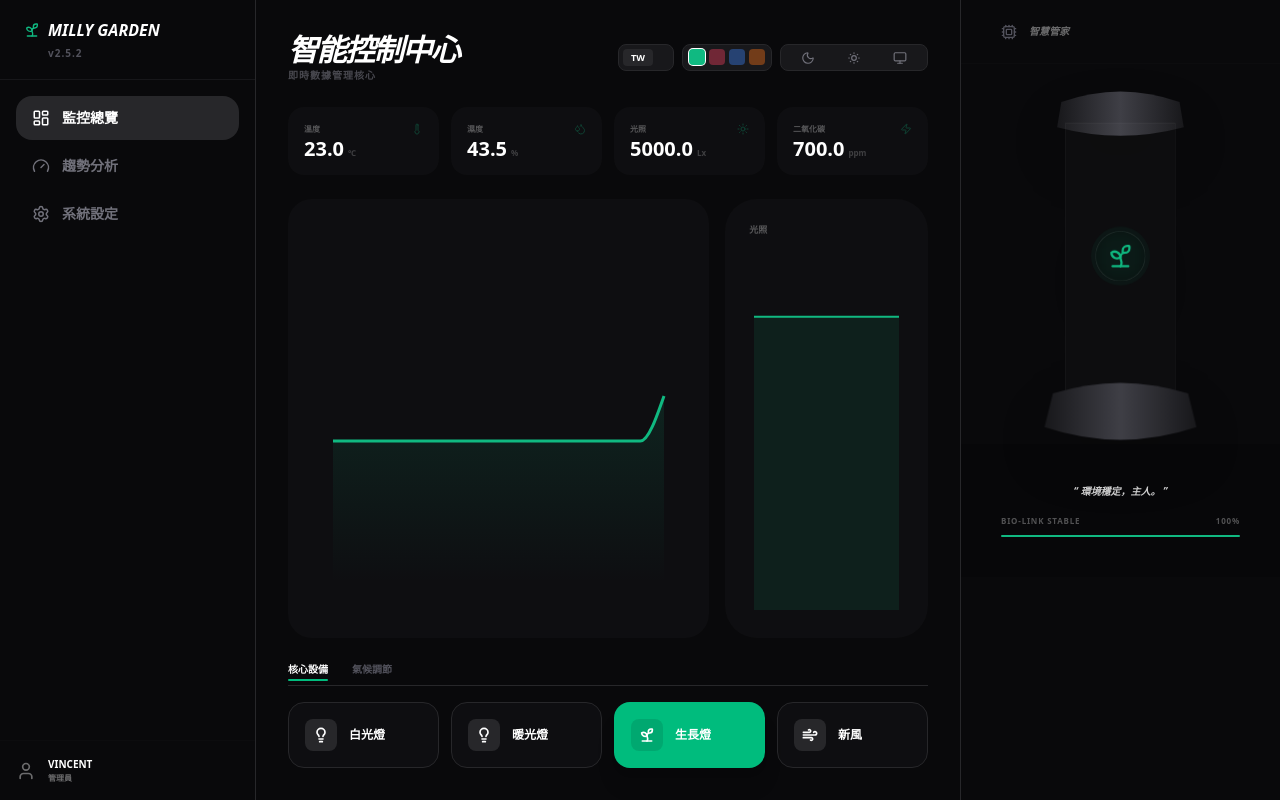
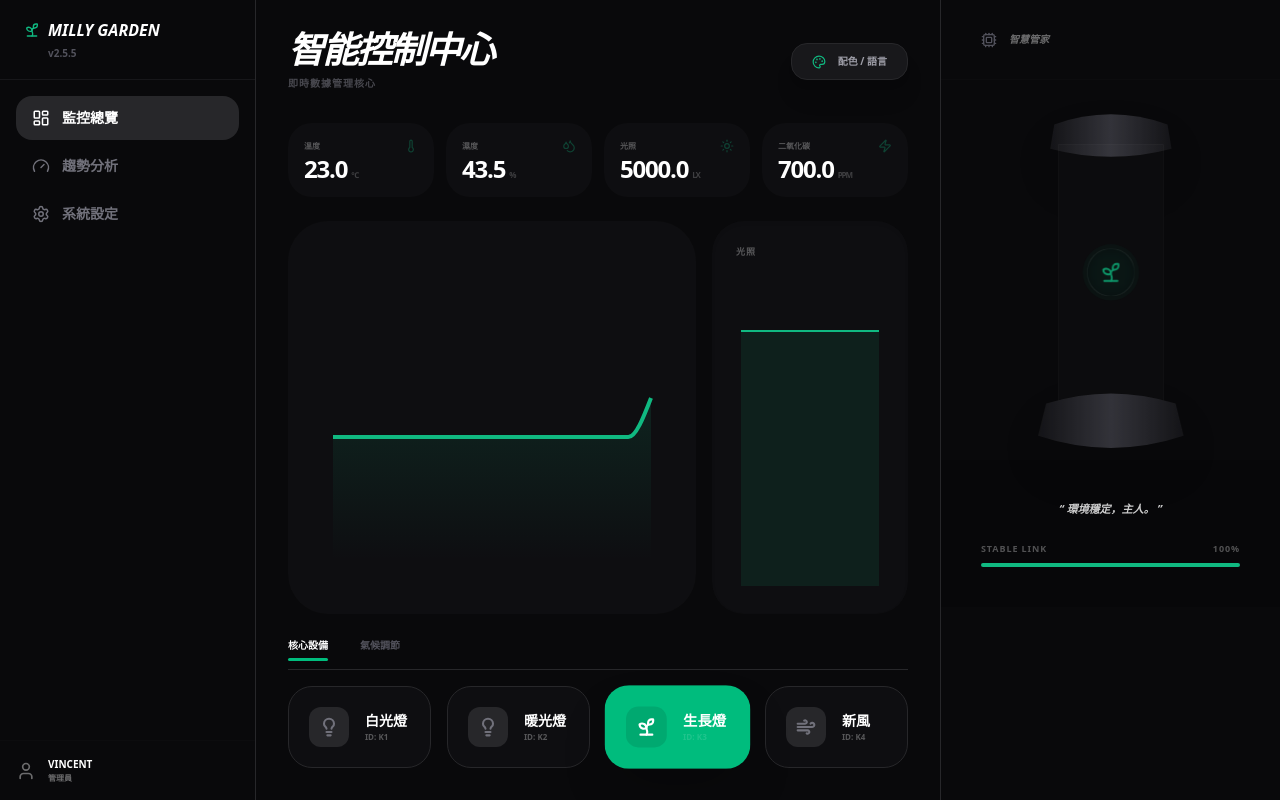
Before and after one commit to chimingliao/milly-garden-dashboard, a React (Vite) app: page / in a window 1280 px wide. Built offline with nearby package versions, Linux system fonts and the light colour scheme.

Commit message:
Update App.tsx

```diff
--- a/src/App.tsx
+++ b/src/App.tsx
@@ -5,17 +5,17 @@ import {
 import {
   LayoutDashboard, Droplets, Thermometer, Sun, Wind,
   Settings, Lightbulb, Fan, Flame, CloudDrizzle,
-  Sprout, Waves, Gauge,
+  Sprout, Waves, Gauge, Palette,
   Menu, Zap, Monitor, Moon, SunMedium, User,
-  Cpu, X
+  Cpu, X, Sliders
 } from 'lucide-react';
 
 // ---------------------------------------------------------
-// 1. 多語言配置
+// 1. 多語言與樣式配置
 // ---------------------------------------------------------
 const DICT = {
   'zh-TW': {
-    brand: "MILLY GARDEN", version: "v2.5.2", mainTitle: "智能控制中心", subtitle: "即時數據管理核心",
+    brand: "MILLY GARDEN", version: "v2.5.5", mainTitle: "智能控制中心", subtitle: "即時數據管理核心",
     dashboard: "監控總覽", analytics: "趨勢分析", settings: "系統設定",
     temp: "溫度", moisture: "濕度", lux: "光照", co2: "二氧化碳",
     tab1: "核心設備", tab2: "氣候調節", butler: "智慧管家", lang: "語言", mode: "模式", theme: "配色",
@@ -23,28 +23,28 @@ const DICT = {
     admin: "管理員", dialogue1: "環境穩定，主人。", dialogue2: "水分略低，建議澆灌。"
   },
   'zh-CN': {
-    brand: "MILLY GARDEN", version: "v2.5.2", mainTitle: "智能控制中心", subtitle: "实时数据管理核心",
+    brand: "MILLY GARDEN", version: "v2.5.5", mainTitle: "智能控制中心", subtitle: "实时数据管理核心",
     dashboard: "监控总览", analytics: "趋势分析", settings: "系统设定",
     temp: "温度", moisture: "湿度", lux: "光照", co2: "二氧化碳",
     tab1: "核心设备", tab2: "气候调节", butler: "智慧管家", lang: "语言", mode: "模式", theme: "配色",
-    k1: "白光灯", k2: "暖光灯", k3: "生长灯", k4: "新风", k5: "通风", k6: "加热", k7: "加湿", k8: "自动浇灌",
+    k1: "白光灯", k2: "暖光灯", k3: "生长灯", k4: "新风系统", k5: "通风系统", k6: "加热技术", k7: "加湿技术", k8: "自动浇灌",
     admin: "管理员", dialogue1: "环境稳定，主人。", dialogue2: "水分略低，建议浇灌。"
   },
   'en': {
-    brand: "MILLY GARDEN", version: "v2.5.2", mainTitle: "INTEL HUB", subtitle: "Real-time Telemetry",
-    dashboard: "Overview", analytics: "Analytics", settings: "Settings",
-    temp: "Temp", moisture: "Humidity", lux: "Light", co2: "CO2",
+    brand: "MILLY GARDEN", version: "v2.5.5", mainTitle: "INTEL HUB", subtitle: "Real-time Telemetry",
+    dashboard: "Dashboard", analytics: "Analytics", settings: "Settings",
+    temp: "Temp", moisture: "Moisture", lux: "Light", co2: "CO2",
     tab1: "Core", tab2: "Climate", butler: "BUTLER", lang: "Lang", mode: "Mode", theme: "Theme",
     k1: "White", k2: "Warm", k3: "Grow", k4: "Air", k5: "Fan", k6: "Heat", k7: "Mist", k8: "Pump",
-    admin: "Admin", dialogue1: "Optimal. Master.", dialogue2: "Soil dry. Water now."
+    admin: "Admin", dialogue1: "Optimal. Master.", dialogue2: "Dry. Suggest irrigation."
   },
   'jp': {
-    brand: "MILLY GARDEN", version: "v2.5.2", mainTitle: "インテリジェンス・ハブ", subtitle: "環境監視コア",
-    dashboard: "概要", analytics: "分析", settings: "設定",
+    brand: "MILLY GARDEN", version: "v2.5.5", mainTitle: "制御センター", subtitle: "環境監視コア",
+    dashboard: "ダッシュボード", analytics: "分析", settings: "設定",
     temp: "温度", moisture: "湿度", lux: "照度", co2: "CO2",
     tab1: "コア", tab2: "気候", butler: "執事", lang: "言語", mode: "モード", theme: "テーマ",
     k1: "白色灯", k2: "暖色灯", k3: "育成灯", k4: "換気扇", k5: "循環ファン", k6: "ヒーター", k7: "加湿器", k8: "自動給水",
-    admin: "管理者", dialogue1: "良好です、主人。", dialogue2: "土が乾燥中。給水を。"
+    admin: "管理者", dialogue1: "良好です、主人。", dialogue2: "乾燥中。給水を。"
   }
 };
 
@@ -62,11 +62,11 @@ const DISPLAY_MODES = {
 };
 
 // ---------------------------------------------------------
-// 2. SVG 培養艙 (手機版自動縮小高度)
+// 2. SVG 培養艙 (精簡響應式)
 // ---------------------------------------------------------
 const BioPodSVG = ({ themeColor, displayMode }: any) => (
-  <div className="relative w-full h-[180px] sm:h-[250px] lg:h-[380px] flex items-center justify-center">
-    <svg viewBox="0 0 200 450" className="h-full drop-shadow-2xl">
+  <div className="relative w-full h-[160px] sm:h-[200px] lg:h-[380px] flex items-center justify-center p-2">
+    <svg viewBox="0 0 200 450" className="h-full drop-shadow-2xl opacity-80">
       <defs>
         <linearGradient id="metalGrad" x1="0" y1="0" x2="1" y2="0">
           <stop offset="0%" stopColor={displayMode === 'light' ? '#d4d4d8' : '#18181b'} />
@@ -74,14 +74,14 @@ const BioPodSVG = ({ themeColor, displayMode }: any) => (
           <stop offset="100%" stopColor={displayMode === 'light' ? '#d4d4d8' : '#18181b'} />
         </linearGradient>
       </defs>
-      <ellipse cx="100" cy="420" rx="80" ry="15" fill={themeColor} fillOpacity="0.1" className="animate-pulse" />
+      <ellipse cx="100" cy="420" rx="80" ry="15" fill={themeColor} fillOpacity="0.1" />
       <path d="M30 45 Q100 20 170 45 L175 75 Q100 95 25 75 Z" fill="url(#metalGrad)" />
       <rect x="35" y="70" width="130" height="320" fill={displayMode === 'light' ? 'rgba(0,0,0,0.03)' : 'rgba(255,255,255,0.02)'} stroke="rgba(255,255,255,0.05)" />
       <g className="animate-float">
         <circle cx="100" cy="230" r="35" fill={themeColor} fillOpacity="0.05" />
         <foreignObject x="70" y="200" width="60" height="60">
           <div className="w-full h-full flex items-center justify-center bg-black/20 backdrop-blur-md rounded-full border border-white/10">
-            <Sprout size={32} style={{ color: themeColor }} />
+            <Sprout size={28} style={{ color: themeColor }} />
           </div>
         </foreignObject>
       </g>
@@ -90,12 +90,16 @@ const BioPodSVG = ({ themeColor, displayMode }: any) => (
   </div>
 );
 
+// ---------------------------------------------------------
+// 3. 主程式
+// ---------------------------------------------------------
 export default function MillyGardenDashboard() {
   const [lang, setLang] = useState<keyof typeof DICT>('zh-TW');
   const [currentTheme, setCurrentTheme] = useState<keyof typeof THEMES>('emerald');
   const [displayMode, setDisplayMode] = useState<keyof typeof DISPLAY_MODES>('dark');
   const [isSidebarOpen, setIsSidebarOpen] = useState(false);
-  const [activeTab, setActiveTab] = useState('group1');
+  const [isSettingsOpen, setIsSettingsOpen] = useState(false); // 下拉選單控制
+  const [activeTab, setActiveTab] = useState<'group1' | 'group2'>('group1');
   const [switches, setSwitches] = useState<Record<string, boolean>>({
     K1: false, K2: false, K3: true, K4: false, K5: true, K6: false, K7: false, K8: false
   });
@@ -107,17 +111,17 @@ export default function MillyGardenDashboard() {
   const theme = THEMES[currentTheme];
   const stats = data[data.length - 1];
 
+  const switchGroups = {
+    group1: [{ id: "K1", label: t.k1, icon: Lightbulb }, { id: "K2", label: t.k2, icon: Lightbulb }, { id: "K3", label: t.k3, icon: Sprout }, { id: "K4", label: t.k4, icon: Wind }],
+    group2: [{ id: "K5", label: t.k5, icon: Fan }, { id: "K6", label: t.k6, icon: Flame }, { id: "K7", label: t.k7, icon: CloudDrizzle }, { id: "K8", label: t.k8, icon: Waves }]
+  };
+
   useEffect(() => {
     const itv = setInterval(() => {
       setData(prev => [...prev.slice(1), { ...prev[prev.length - 1], moisture: Math.max(30, Math.min(70, prev[prev.length - 1].moisture + (Math.random() - 0.5) * 5)) }]);
     }, 3000);
     return () => clearInterval(itv);
   }, []);
-
-  const switchGroups = {
-    group1: [{ id: "K1", label: t.k1, icon: Lightbulb }, { id: "K2", label: t.k2, icon: Lightbulb }, { id: "K3", label: t.k3, icon: Sprout }, { id: "K4", label: t.k4, icon: Wind }],
-    group2: [{ id: "K5", label: t.k5, icon: Fan }, { id: "K6", label: t.k6, icon: Flame }, { id: "K7", label: t.k7, icon: CloudDrizzle }, { id: "K8", label: t.k8, icon: Waves }]
-  };
 
   const styles = {
     bg: displayMode === 'light' ? 'bg-zinc-100' : displayMode === 'glass' ? 'bg-black' : 'bg-[#09090b]',
@@ -127,115 +131,119 @@ export default function MillyGardenDashboard() {
   };
 
   return (
-    <div className={`flex flex-col lg:flex-row min-h-screen lg:h-screen w-full font-sans overflow-y-auto lg:overflow-hidden transition-all duration-700 ${styles.bg} ${styles.text}`}>
+    <div className={`flex flex-col lg:flex-row h-screen w-full font-sans overflow-hidden ${styles.bg} ${styles.text} transition-all duration-700`}>
 
       <style>{`
-        @keyframes float { 0%, 100% { transform: translateY(0px); } 50% { transform: translateY(-10px); } }
+        @keyframes float { 0%, 100% { transform: translateY(0px); } 50% { transform: translateY(-8px); } }
         .animate-float { animation: float ease-in-out infinite 3s; }
       `}</style>
 
-      {/* 手機版頂部 */}
-      <div className="lg:hidden flex items-center justify-between p-4 border-b border-zinc-800 shrink-0 sticky top-0 bg-[#09090b]/80 backdrop-blur-md z-40">
-        <div className="flex items-center gap-2">
-          <Sprout size={18} className="text-emerald-500" />
-          <span className="font-black text-xs tracking-widest italic">{t.brand}</span>
+      {/* 頂部導航 (手機版限定) */}
+      <div className="lg:hidden flex items-center justify-between p-4 border-b border-zinc-800 shrink-0 bg-[#09090b]/50 backdrop-blur-md z-40">
+        <div className="flex items-center gap-2"><Sprout size={18} className="text-emerald-500" /><span className="font-black text-xs tracking-widest">{t.brand}</span></div>
+        <div className="flex items-center gap-4">
+          <button onClick={() => setIsSettingsOpen(!isSettingsOpen)} className="p-2"><Sliders size={20} className="text-zinc-400" /></button>
+          <button onClick={() => setIsSidebarOpen(true)} className="p-2"><Menu size={20} /></button>
         </div>
-        <button onClick={() => setIsSidebarOpen(true)} className="p-2"><Menu size={20} /></button>
       </div>
 
-      {/* 側邊欄 */}
-      <aside className={`fixed inset-y-0 left-0 z-50 w-64 transform transition-transform duration-300 lg:relative lg:translate-x-0 ${isSidebarOpen ? 'translate-x-0' : '-translate-x-full'} flex flex-col border-r ${styles.sidebar}`}>
+      {/* 設置彈出選單 (手機/電腦通用) */}
+      {isSettingsOpen && (
+        <>
+          <div className="fixed inset-0 z-[60] bg-black/60 backdrop-blur-sm lg:bg-transparent" onClick={() => setIsSettingsOpen(false)} />
+          <div className="absolute right-4 top-16 lg:top-20 lg:right-12 w-64 bg-zinc-950 border border-zinc-800 rounded-3xl z-[70] p-5 shadow-[0_20px_50px_rgba(0,0,0,0.5)] animate-in fade-in zoom-in duration-200">
+            <div className="flex justify-between items-center mb-4"><h4 className="text-[10px] font-black uppercase text-zinc-500 tracking-widest">{t.lang}</h4></div>
+            <div className="flex flex-wrap gap-2 mb-6">
+              {Object.keys(DICT).map(l => (
+                <button key={l} onClick={() => setLang(l as any)} className={`px-3 py-1.5 text-[9px] font-black rounded-lg border ${lang === l ? 'bg-zinc-100 text-black border-white' : 'border-zinc-800 text-zinc-500'}`}>{l.toUpperCase()}</button>
+              ))}
+            </div>
+            <h4 className="text-[10px] font-black uppercase text-zinc-500 tracking-widest mb-4">{t.mode} / {t.theme}</h4>
+            <div className="flex justify-between items-center bg-zinc-900 p-2 rounded-2xl border border-zinc-800 mb-2">
+              {Object.entries(DISPLAY_MODES).map(([k, v]) => (
+                <button key={k} onClick={() => setDisplayMode(k as any)} className={`p-2 rounded-xl ${displayMode === k ? 'bg-zinc-800 text-white' : 'text-zinc-600'}`}>{v.icon}</button>
+              ))}
+            </div>
+            <div className="flex justify-between px-2 py-1">
+              {Object.entries(THEMES).map(([k, v]) => (
+                <button key={k} onClick={() => setCurrentTheme(k as any)} className={`w-6 h-6 rounded-full transition-all ${currentTheme === k ? 'ring-2 ring-white scale-110' : 'opacity-30'}`} style={{ backgroundColor: v.chart }} />
+              ))}
+            </div>
+          </div>
+        </>
+      )}
+
+      {/* 側邊欄 (抽屜) */}
+      <aside className={`fixed inset-y-0 left-0 z-[100] w-64 transform transition-transform duration-300 lg:relative lg:translate-x-0 ${isSidebarOpen ? 'translate-x-0' : '-translate-x-full'} flex flex-col border-r ${styles.sidebar}`}>
         <div className="h-20 px-6 flex flex-col justify-center border-b border-zinc-800/50">
           <div className="flex items-center justify-between">
             <div className="flex items-center gap-2"><Sprout size={16} style={{ color: theme.chart }} /><span className="font-black text-base uppercase italic">{t.brand}</span></div>
             <button className="lg:hidden" onClick={() => setIsSidebarOpen(false)}><X size={20} /></button>
           </div>
-          <span className="text-[10px] font-bold text-zinc-600 tracking-widest mt-1 ml-6">{t.version}</span>
+          <span className="text-[10px] font-bold text-zinc-600 mt-1 ml-6">{t.version}</span>
         </div>
         <nav className="flex-1 p-4 space-y-1">
           {[{ icon: <LayoutDashboard size={18} />, label: t.dashboard, active: true }, { icon: <Gauge size={18} />, label: t.analytics }, { icon: <Settings size={18} />, label: t.settings }].map((item, i) => (
-            <div key={i} onClick={() => setIsSidebarOpen(false)} className={`flex items-center gap-3 px-4 py-3 rounded-2xl cursor-pointer ${item.active ? 'bg-zinc-800 text-white' : 'text-zinc-500'}`}>
-              {item.icon} <span className="text-sm font-bold">{item.label}</span>
-            </div>
+            <div key={i} onClick={() => setIsSidebarOpen(false)} className={`flex items-center gap-3 px-4 py-3 rounded-2xl cursor-pointer ${item.active ? 'bg-zinc-800 text-white' : 'text-zinc-500'}`}>{item.icon} <span className="text-sm font-bold">{item.label}</span></div>
           ))}
         </nav>
         <div className="p-4 border-t border-zinc-800/10 flex items-center gap-3"><User size={20} className="opacity-40" /><div className="flex-1 overflow-hidden font-black text-[10px]">VINCENT<p className="text-[8px] opacity-40">{t.admin}</p></div></div>
       </aside>
 
       {/* 主要內容區 */}
-      <main className="flex-1 flex flex-col min-w-0 p-4 lg:p-8 relative">
-        <header className="flex flex-col sm:flex-row justify-between items-start sm:items-center gap-4 mb-6">
-          <div className="hidden sm:block">
-            <h1 className="text-3xl font-black uppercase italic tracking-tighter">{t.mainTitle}</h1>
-            <p className="text-zinc-500 text-[10px] font-bold uppercase tracking-widest opacity-60">{t.subtitle}</p>
-          </div>
-
-          <div className="grid grid-cols-2 sm:flex gap-2 w-full sm:w-auto shrink-0">
-            <div className="flex bg-zinc-900 border border-zinc-800 rounded-lg p-1">
-              {['zh-TW', 'en'].map(l => (
-                <button key={l} onClick={() => setLang(l as any)} className={`px-2 py-0.5 text-[9px] font-black rounded ${lang === l ? 'bg-zinc-800 text-white' : 'text-zinc-600'}`}>{l.toUpperCase().substring(3)}</button>
-              ))}
-            </div>
-            <div className="flex bg-zinc-900 border border-zinc-800 rounded-lg p-1 justify-around">
-              {Object.entries(THEMES).map(([k, v]) => (
-                <button key={k} onClick={() => setCurrentTheme(k as any)} className={`w-4 h-4 rounded-sm mx-0.5 ${currentTheme === k ? 'ring-1 ring-white' : 'opacity-40'}`} style={{ backgroundColor: v.chart }} />
-              ))}
-            </div>
-            <div className="flex bg-zinc-900 border border-zinc-800 rounded-lg p-1 col-span-2 justify-center">
-              {Object.entries(DISPLAY_MODES).map(([k, v]) => (
-                <button key={k} onClick={() => setDisplayMode(k as any)} className={`px-4 text-zinc-500 ${displayMode === k ? 'text-white' : ''}`}>{v.icon}</button>
-              ))}
-            </div>
-          </div>
+      <main className="flex-1 flex flex-col h-full overflow-y-auto lg:overflow-hidden p-4 lg:p-8">
+        <header className="hidden lg:flex justify-between items-center mb-8">
+          <div><h1 className="text-4xl font-black uppercase italic tracking-tighter leading-none">{t.mainTitle}</h1><p className="text-zinc-500 text-[10px] font-bold uppercase mt-2 tracking-widest opacity-60">{t.subtitle}</p></div>
+          <button onClick={() => setIsSettingsOpen(!isSettingsOpen)} className="flex items-center gap-3 bg-zinc-900 border border-zinc-800 px-5 py-2.5 rounded-2xl text-[10px] font-black uppercase text-zinc-400 hover:text-white transition-all shadow-xl"><Palette size={14} style={{ color: theme.chart }} /> {t.theme} / {t.lang}</button>
         </header>
 
-        {/* 數據卡片 - 手機 2x2 */}
-        <div className="grid grid-cols-2 lg:grid-cols-4 gap-3 mb-6">
+        {/* 數據卡片 */}
+        <div className="grid grid-cols-2 lg:grid-cols-4 gap-3 mb-6 shrink-0">
           {[{ l: t.temp, v: stats.temp, u: '℃', i: Thermometer }, { l: t.moisture, v: stats.moisture, u: '%', i: Droplets }, { l: t.lux, v: stats.lux, u: 'Lx', i: Sun }, { l: t.co2, v: stats.co2, u: 'ppm', i: Zap }].map((s, i) => (
-            <div key={i} className={`${styles.card} p-4 rounded-2xl flex flex-col gap-1`}>
-              <div className="flex justify-between items-center opacity-30"><p className="text-[8px] font-black uppercase">{s.l}</p><s.i size={12} style={{ color: theme.chart }} /></div>
-              <p className="text-xl font-black leading-none">{s.v.toFixed(1)}<span className="text-[8px] ml-1 opacity-20">{s.u}</span></p>
+            <div key={i} className={`${styles.card} p-4 rounded-3xl flex flex-col gap-1`}>
+              <div className="flex justify-between items-center opacity-30"><p className="text-[8px] font-black uppercase">{s.l}</p><s.i size={14} style={{ color: theme.chart }} /></div>
+              <p className="text-2xl font-black leading-none tracking-tighter">{s.v.toFixed(1)}<span className="text-[8px] ml-1 opacity-20 uppercase">{s.u}</span></p>
             </div>
           ))}
         </div>
 
-        {/* 圖表 - 手機縮小高度 */}
+        {/* 圖表 */}
         <div className="flex-1 grid grid-cols-1 lg:grid-cols-3 gap-4 min-h-[250px] lg:min-h-0 mb-6">
-          <div className={`${styles.card} col-span-1 lg:col-span-2 rounded-3xl p-4 lg:p-10 flex flex-col relative`}>
+          <div className={`${styles.card} col-span-1 lg:col-span-2 rounded-[2.5rem] p-4 lg:p-10 relative overflow-hidden`}>
             <ResponsiveContainer width="100%" height="100%">
-              <AreaChart data={data}><defs><linearGradient id="mainG" x1="0" y1="0" x2="0" y2="1"><stop offset="5%" stopColor={theme.chart} stopOpacity={0.2} /><stop offset="95%" stopColor={theme.chart} stopOpacity={0} /></linearGradient></defs><Area type="monotone" dataKey="moisture" stroke={theme.chart} strokeWidth={3} fill="url(#mainG)" isAnimationActive={true} /><XAxis dataKey="time" hide /><YAxis hide domain={['dataMin-5', 'dataMax+5']} /></AreaChart>
+              <AreaChart data={data}><defs><linearGradient id="mainG" x1="0" y1="0" x2="0" y2="1"><stop offset="5%" stopColor={theme.chart} stopOpacity={0.2} /><stop offset="95%" stopColor={theme.chart} stopOpacity={0} /></linearGradient></defs><Area type="monotone" dataKey="moisture" stroke={theme.chart} strokeWidth={4} fill="url(#mainG)" /><XAxis dataKey="time" hide /><YAxis hide domain={['dataMin-5', 'dataMax+5']} /></AreaChart>
             </ResponsiveContainer>
           </div>
-          <div className={`${styles.card} rounded-[2rem] p-6 hidden lg:flex flex-col`}><p className="text-[9px] font-black opacity-30 uppercase mb-4">{t.lux}</p><ResponsiveContainer><AreaChart data={data}><Area type="step" dataKey="lux" stroke={theme.chart} strokeWidth={2} fill={theme.chart} fillOpacity={0.1} /><YAxis hide /></AreaChart></ResponsiveContainer></div>
+          <div className={`${styles.card} rounded-[2rem] p-6 hidden lg:flex flex-col shadow-inner`}><p className="text-[9px] font-black opacity-30 uppercase mb-4 tracking-widest">{t.lux}</p><ResponsiveContainer><AreaChart data={data}><Area type="step" dataKey="lux" stroke={theme.chart} strokeWidth={2} fill={theme.chart} fillOpacity={0.1} /><YAxis hide /></AreaChart></ResponsiveContainer></div>
         </div>
 
-        {/* 控制按鈕 - 手機 2x2 */}
-        <div className="shrink-0 space-y-4">
-          <div className="flex gap-6 border-b border-zinc-800 pb-1">
+        {/* 設備開關 */}
+        <div className="shrink-0 space-y-4 pb-6 lg:pb-0">
+          <div className="flex gap-8 border-b border-zinc-800 pb-2">
             {['group1', 'group2'].map(gid => (
-              <button key={gid} onClick={() => setActiveTab(gid)} className={`text-[10px] font-black uppercase relative pb-1 ${activeTab === gid ? 'text-white' : 'text-zinc-600'}`}>{gid === 'group1' ? t.tab1 : t.tab2}{activeTab === gid && <div className={`absolute bottom-0 left-0 right-0 h-[2px] rounded-full ${theme.bg}`} />}</button>
+              <button key={gid} onClick={() => setActiveTab(gid as any)} className={`text-[10px] font-black uppercase relative pb-2 ${activeTab === gid ? 'text-white' : 'text-zinc-600'}`}>{gid === 'group1' ? t.tab1 : t.tab2}{activeTab === gid && <div className={`absolute bottom-0 left-0 right-0 h-[3px] rounded-full ${theme.bg}`} />}</button>
             ))}
           </div>
-          <div className="grid grid-cols-2 lg:grid-cols-4 gap-3">
-            {switchGroups[activeTab as keyof typeof switchGroups].map(sw => (
-              <div key={sw.id} onClick={() => setSwitches(p => ({ ...p, [sw.id]: !p[sw.id] }))} className={`p-4 rounded-2xl border transition-all flex items-center gap-3 ${switches[sw.id] ? `${theme.bg} border-transparent shadow-xl` : `${styles.card}`}`}>
-                <div className={`p-2 rounded-lg ${switches[sw.id] ? 'bg-black/10 text-white' : 'bg-zinc-800'}`}><sw.icon size={16} strokeWidth={2.5} /></div>
-                <p className="text-xs font-black truncate">{sw.label}</p>
+          <div className="grid grid-cols-2 lg:grid-cols-4 gap-4">
+            {switchGroups[activeTab].map(sw => (
+              <div key={sw.id} onClick={() => setSwitches(p => ({ ...p, [sw.id]: !p[sw.id] }))} className={`p-5 rounded-3xl border transition-all flex items-center gap-4 ${switches[sw.id] ? `${theme.bg} border-transparent shadow-2xl scale-[1.02]` : `${styles.card}`}`}>
+                <div className={`p-2.5 rounded-xl ${switches[sw.id] ? 'bg-black/10 text-white' : 'bg-zinc-800 text-zinc-500'}`}><sw.icon size={20} strokeWidth={2.5} /></div>
+                <div className="flex-1 min-w-0"><p className={`text-sm font-black truncate ${switches[sw.id] ? 'text-white' : ''}`}>{sw.label}</p><p className={`text-[8px] font-black uppercase opacity-30 ${switches[sw.id] ? 'text-white/40' : ''}`}>ID: {sw.id}</p></div>
               </div>
             ))}
           </div>
         </div>
       </main>
 
-      {/* 右側管家 - 手機版改為最後一屏 */}
-      <aside className={`w-full lg:w-[320px] h-auto lg:h-full flex flex-col border-t lg:border-t-0 lg:border-l ${styles.sidebar} shrink-0`}>
-        <div className="hidden lg:flex h-16 border-b border-zinc-800/10 items-center px-10 gap-3"><Cpu size={16} className="text-zinc-600 animate-pulse" /><h3 className="text-[10px] font-black uppercase opacity-40 italic">{t.butler}</h3></div>
+      {/* 右側管家 (手機端位於最後) */}
+      <aside className={`w-full lg:w-[340px] h-auto lg:h-full flex flex-col border-t lg:border-t-0 lg:border-l ${styles.sidebar} shrink-0`}>
+        <div className="hidden lg:flex h-20 border-b border-zinc-800/10 items-center px-10 gap-3"><Cpu size={16} className="text-zinc-600 animate-pulse" /><h3 className="text-[10px] font-black uppercase opacity-40 italic">{t.butler}</h3></div>
         <BioPodSVG themeColor={theme.chart} displayMode={displayMode} />
-        <div className="p-6 lg:p-10 bg-black/20 flex flex-col gap-4">
-          <p className="text-[10px] font-bold text-white text-center italic opacity-80">“ {stats.moisture < 40 ? t.dialogue2 : t.dialogue1} ”</p>
-          <div className="space-y-2 pb-6 lg:pb-0">
-            <div className="flex justify-between text-[8px] font-black opacity-30 uppercase tracking-widest"><span>Bio-Link Stable</span><span>100%</span></div>
-            <div className="h-0.5 bg-zinc-800 rounded-full overflow-hidden"><div className="h-full transition-all duration-1000" style={{ width: '100%', backgroundColor: theme.chart }} /></div>
+        <div className="p-8 lg:p-10 bg-black/20 flex flex-col gap-6">
+          <p className="text-[11px] font-bold text-white text-center italic opacity-80 leading-relaxed">“ {stats.moisture < 40 ? t.dialogue2 : t.dialogue1} ”</p>
+          <div className="space-y-2 pb-10 lg:pb-0">
+            <div className="flex justify-between text-[9px] font-black opacity-30 tracking-widest uppercase"><span>Stable Link</span><span>100%</span></div>
+            <div className="h-1 bg-zinc-800 rounded-full overflow-hidden"><div className="h-full transition-all duration-1000" style={{ width: '100%', backgroundColor: theme.chart }} /></div>
           </div>
         </div>
       </aside>
```
